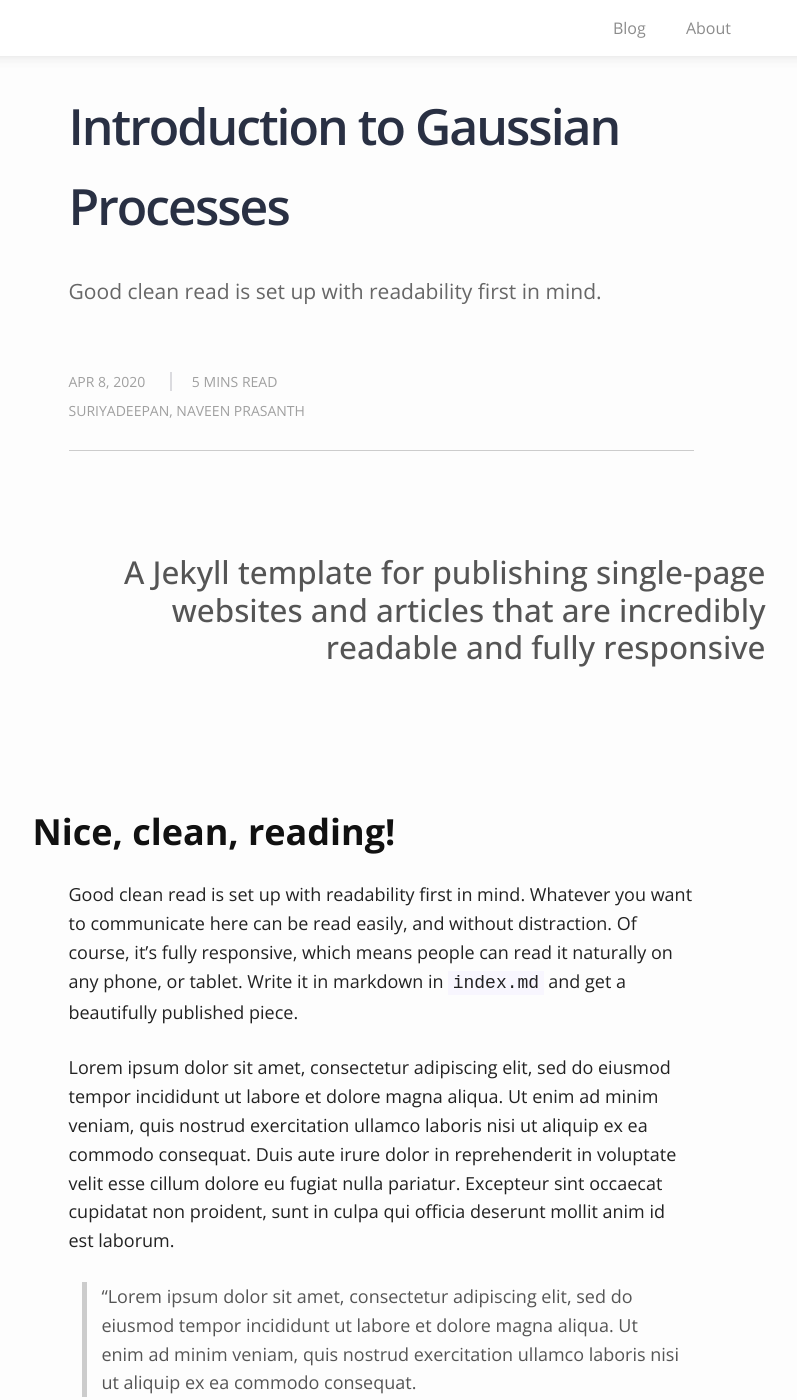
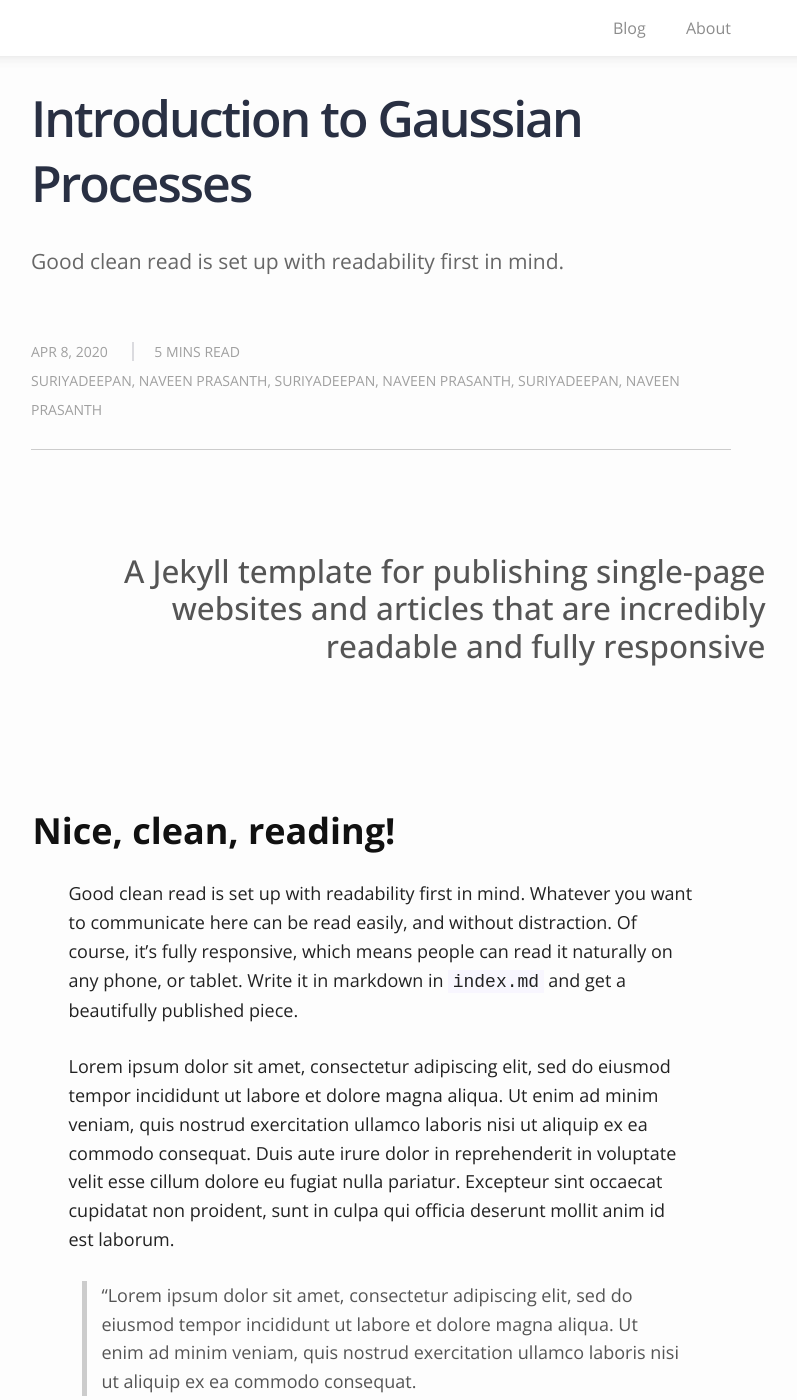
Before and after one commit to scicafe/scicafe.github.io, a Jekyll site: the page built from _posts/2020-04-08-gp.md, in a window 1280 px wide and 1400 px high. Shown: the whole window, without its empty margins (259-1056 px from the left). Built offline with Jekyll 4.4.1, drawn with Linux system fonts in a browser that asks for light colours.

Commit message:
Fix article main title alignment

```diff
--- a/_layouts/post.html
+++ b/_layouts/post.html
@@ -38,7 +38,7 @@
    <br>
    <br>
   <article>
-   <div class="container">
+    <div class="container-head">
       <span class="article-title">{{ page.title }}</span>
       <br>
       <br>
@@ -54,6 +54,9 @@
         <span class="article-con">{{ page.contributors }}</span>
       </div>
         <hr>
+
+    </div>
+   <div class="container">
        <br>
     <div class="content">
       {{ content }}
--- a/_posts/2020-04-08-gp.md
+++ b/_posts/2020-04-08-gp.md
@@ -6,7 +6,7 @@ categories: good clean
 read-time: 5 mins read
 description:
   Good clean read is set up with readability first in mind.
-contributors: Suriyadeepan, Naveen Prasanth
+contributors: Suriyadeepan, Naveen Prasanth, Suriyadeepan, Naveen Prasanth, Suriyadeepan, Naveen Prasanth
 permalink: :title
 
 ---
--- a/css/master.css
+++ b/css/master.css
@@ -308,12 +308,19 @@ h1 {
 
 /*------------Article----------------*/
 
+.container-head {
+  max-width: 700px;
+  margin: 0 auto;
+  padding: 0 0.75rem;
+}
+
 .article-title {
   color: #293043;
   font-size: 50px;
   font-family: OpenSans-semibold;
   position: relative;
   letter-spacing: -2px;
+  line-height: 65px;
 }
 
 
```
Lines whose indentation alone changed are shown as unchanged.
